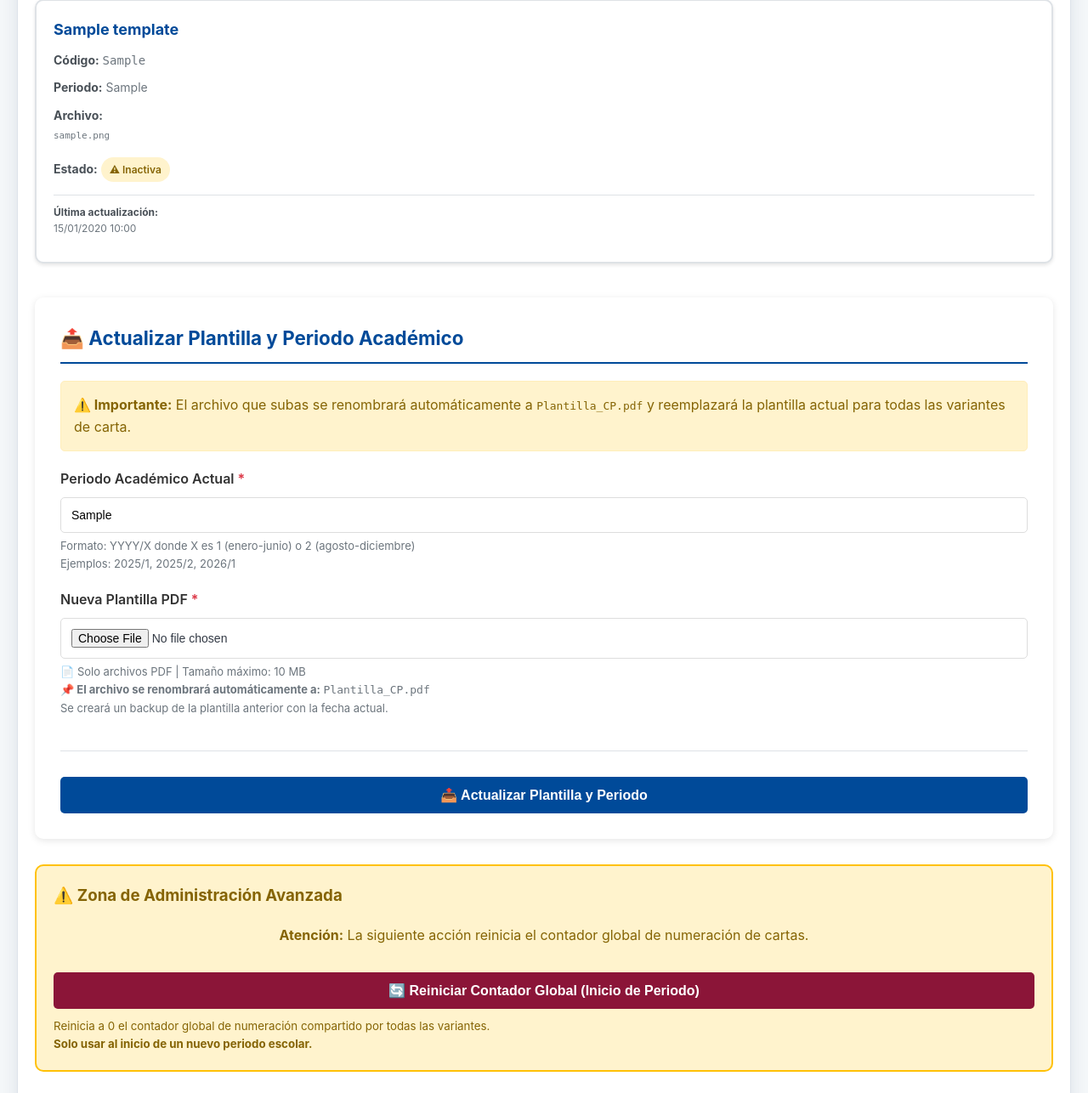
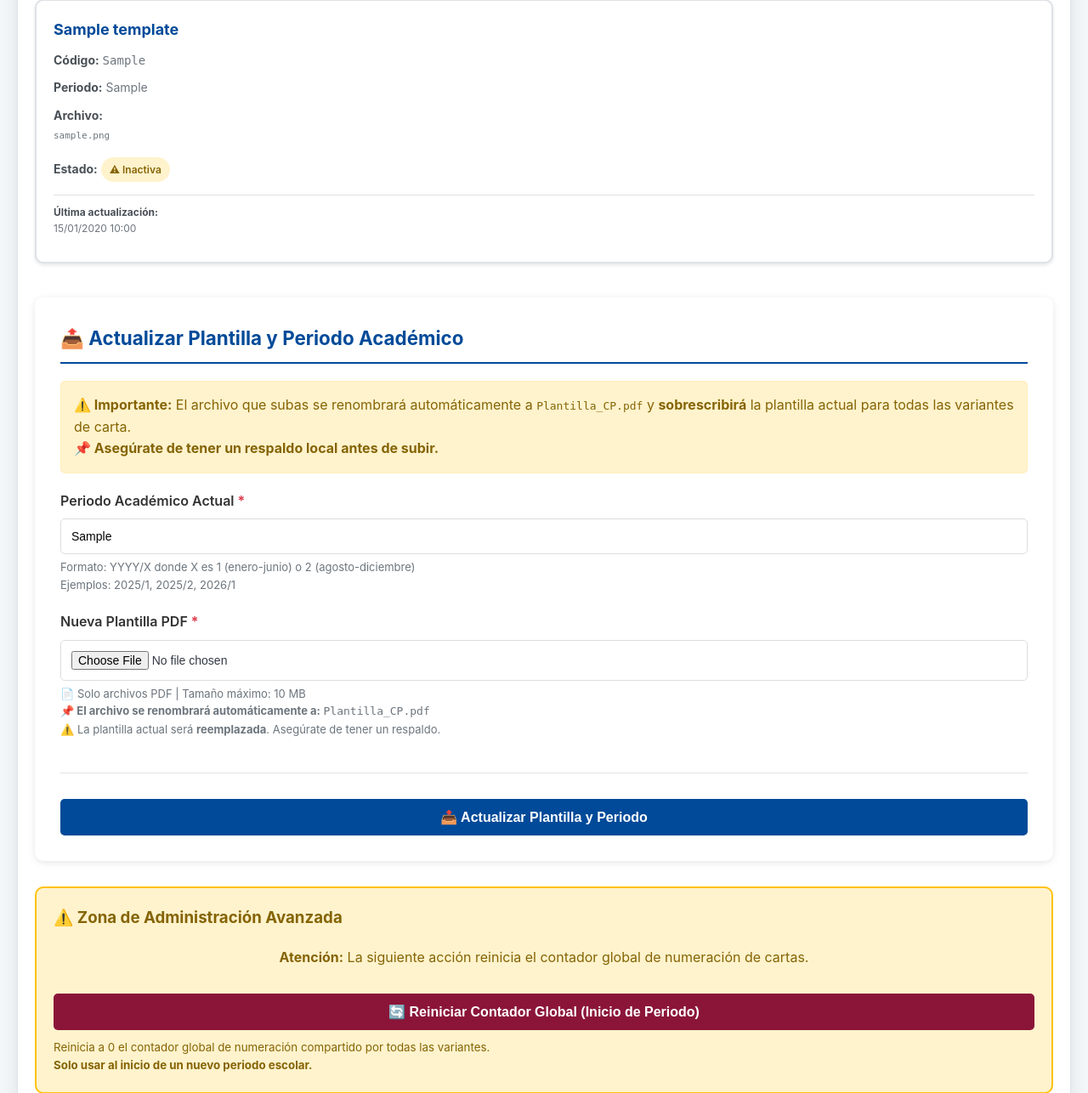
Before and after one commit to CaldoTWC/SIEP, a PHP site: the page made by src/Views/upis/manage_templates.php in a window 1280 px wide. Shown: the part 1133-2419 px from the top of the page at 85% size. Run offline with PHP 8.4, Linux system fonts and the light colour scheme; the visitor is signed in with stand-in values (Sample User, id 1); the template is opened without the code that fills it: most values are stand-ins (such as "Sample title", 1, 10 or a date in 2020).

```diff
--- a/src/Views/upis/manage_templates.php
+++ b/src/Views/upis/manage_templates.php
@@ -1,7 +1,7 @@
 <?php
 // Archivo: src/Views/upis/manage_templates.php
 // Vista para gestionar plantillas de cartas de presentación
-// VERSIÓN 2.0: Contador global unificado
+// VERSIÓN 2.0: Contador global unificado - Sin backup automático
 
 require_once(__DIR__ . '/../../Lib/Session.php');
 $session = new Session();
@@ -415,7 +415,8 @@ $session->guard(['upis', 'admin']);
             <h2>📤 Actualizar Plantilla y Periodo Académico</h2>
 
             <div class="alert alert-warning" style="margin-bottom: 20px;">
-                <strong>⚠️ Importante:</strong> El archivo que subas se renombrará automáticamente a <code>Plantilla_CP.pdf</code> y reemplazará la plantilla actual para todas las variantes de carta.
+                <strong>⚠️ Importante:</strong> El archivo que subas se renombrará automáticamente a <code>Plantilla_CP.pdf</code> y <strong>sobrescribirá</strong> la plantilla actual para todas las variantes de carta.<br>
+                <strong>📌 Asegúrate de tener un respaldo local antes de subir.</strong>
             </div>
 
             <form method="POST" action="/SIEP/public/index.php?action=uploadTemplate" enctype="multipart/form-data" id="uploadForm">
@@ -453,12 +454,12 @@ $session->guard(['upis', 'admin']);
                     <small>
                         📄 Solo archivos PDF | Tamaño máximo: 10 MB<br>
                         <strong>📌 El archivo se renombrará automáticamente a:</strong> <code>Plantilla_CP.pdf</code><br>
-                        Se creará un backup de la plantilla anterior con la fecha actual.
+                        ⚠️ La plantilla actual será <strong>reemplazada</strong>. Asegúrate de tener un respaldo.
                     </small>
                 </div>
 
                 <div class="actions">
-                    <button type="submit" class="btn btn-primary btn-block">
+                    <button type="submit" class="btn btn-primary btn-block" id="submitBtn">
                         📤 Actualizar Plantilla y Periodo
                     </button>
                 </div>
@@ -541,12 +542,13 @@ $session->guard(['upis', 'admin']);
             }
 
             const confirmed = confirm(
-                `¿Confirmas actualizar la plantilla?\n\n` +
+                `⚠️ ¿CONFIRMAS ACTUALIZAR LA PLANTILLA?\n\n` +
                 `Nuevo periodo: ${period}\n` +
-                `Archivo original: ${file.name}\n` +
-                `Se renombrará a: Plantilla_CP.pdf\n` +
+                `Archivo: ${file.name}\n` +
+                `Se guardará como: Plantilla_CP.pdf\n` +
                 `Tamaño: ${(file.size / 1024).toFixed(2)} KB\n\n` +
-                `⚠️ La plantilla actual se respaldará automáticamente.\n\n` +
+                `⚠️ ATENCIÓN: La plantilla actual será REEMPLAZADA.\n` +
+                `Asegúrate de tener un respaldo antes de continuar.\n\n` +
                 `Esta plantilla se usará para TODAS las cartas de presentación.`
             );
 
@@ -556,7 +558,7 @@ $session->guard(['upis', 'admin']);
             }
 
             // Deshabilitar botón para evitar doble envío
-            const submitBtn = e.target.querySelector('button[type="submit"]');
+            const submitBtn = document.getElementById('submitBtn');
             submitBtn.disabled = true;
             submitBtn.textContent = '⏳ Subiendo plantilla...';
 
```
Also changed, not shown: src/Controllers/UpisController.php (+8 -9 lines), src/Models/LetterTemplate.php (+24 -17 lines), 2 other files.
